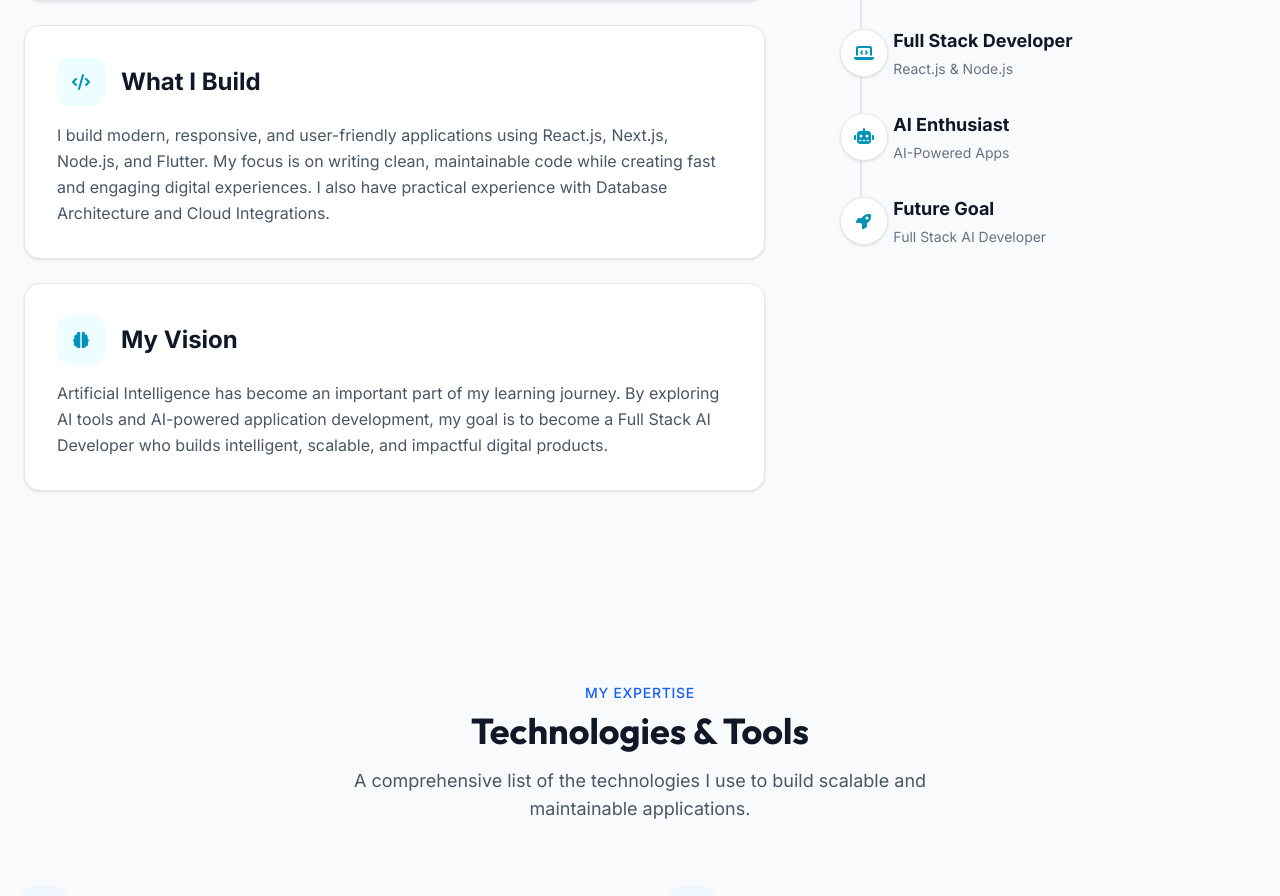
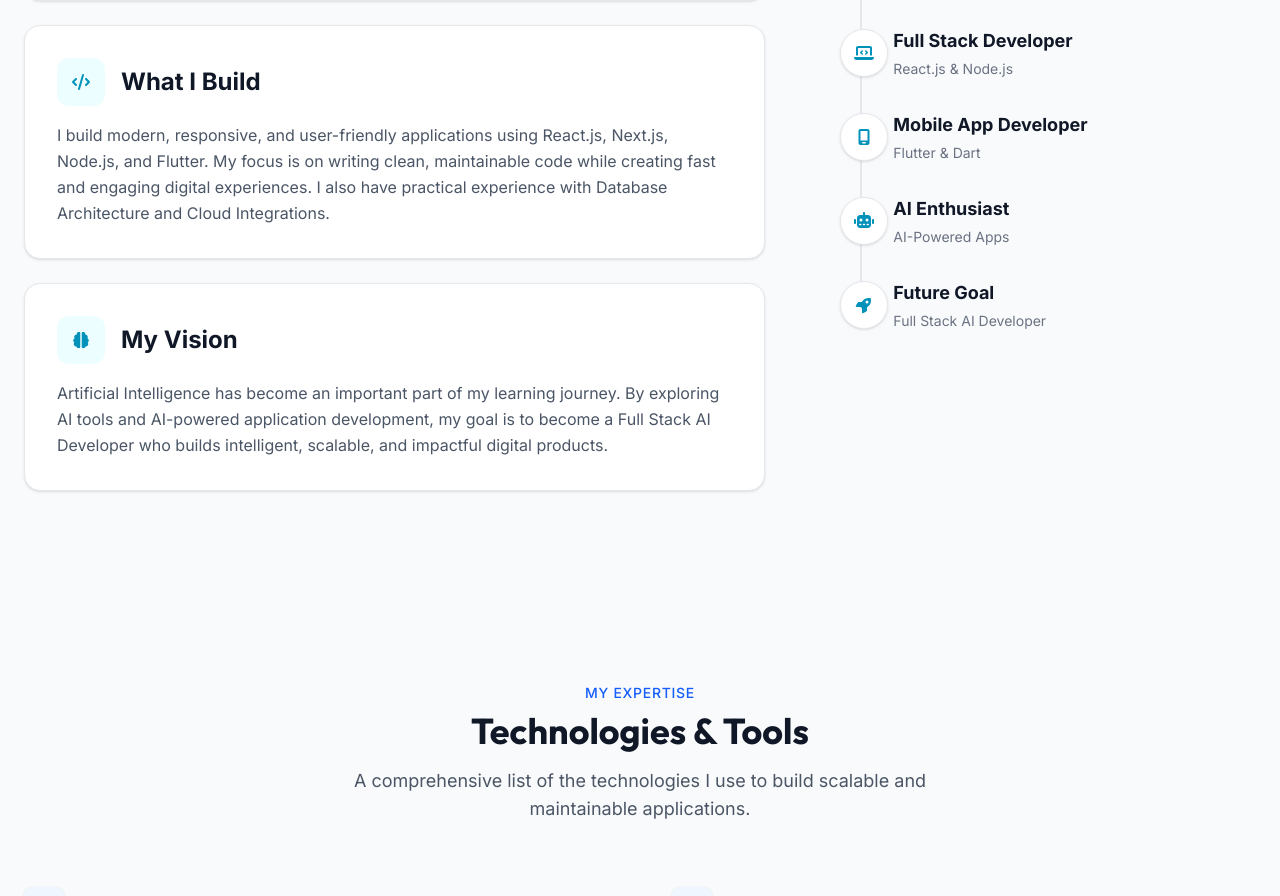
Before and after one commit to zaheerabbasdev/ZaheerAbbas_Portfolio, a Next.js app: page / in a window 1280 px wide. Shown: the part 1469-2365 px from the top of the page. Built offline with nearby package versions, Linux system fonts and the light colour scheme.

Commit message:
update about seciton

```diff
--- a/src/components/about/About.tsx
+++ b/src/components/about/About.tsx
@@ -11,7 +11,8 @@ import {
   faGlobe,
   faLaptopCode,
   faRobot,
-  faRocket
+  faRocket,
+  faMobileScreen
 } from "@fortawesome/free-solid-svg-icons";
 
 export function About() {
@@ -42,8 +43,9 @@ export function About() {
     { id: 1, title: "BS Computer Science", subtitle: "Undergraduate", icon: faGraduationCap },
     { id: 2, title: "Freelancer", subtitle: "Self-Employed", icon: faGlobe },
     { id: 3, title: "Full Stack Developer", subtitle: "React.js & Node.js", icon: faLaptopCode },
-    { id: 4, title: "AI Enthusiast", subtitle: "AI-Powered Apps", icon: faRobot },
-    { id: 5, title: "Future Goal", subtitle: "Full Stack AI Developer", icon: faRocket },
+    { id: 4, title: "Mobile App Developer", subtitle: "Flutter & Dart", icon: faMobileScreen },
+    { id: 5, title: "AI Enthusiast", subtitle: "AI-Powered Apps", icon: faRobot },
+    { id: 6, title: "Future Goal", subtitle: "Full Stack AI Developer", icon: faRocket },
   ];
 
   return (
```
